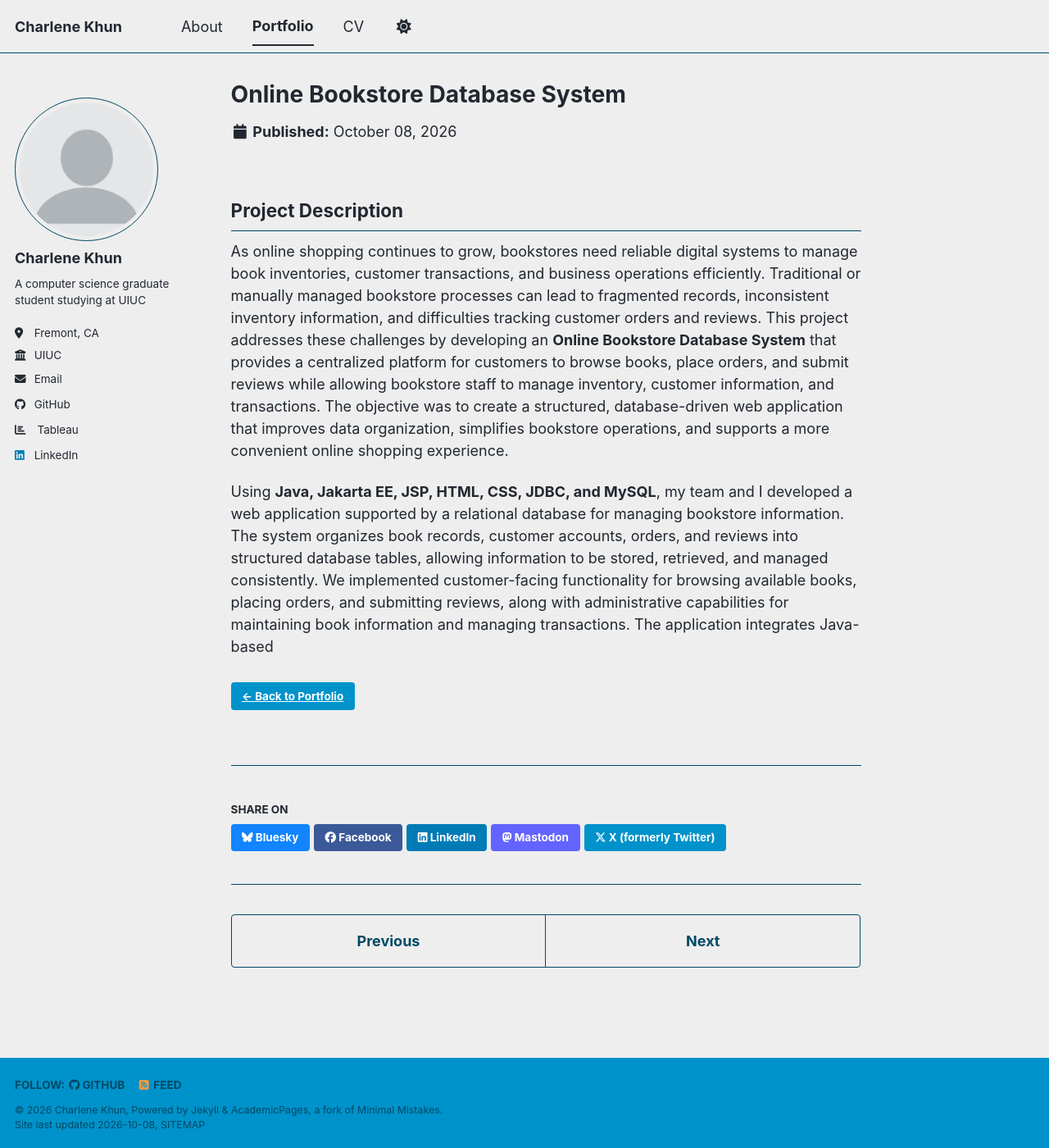
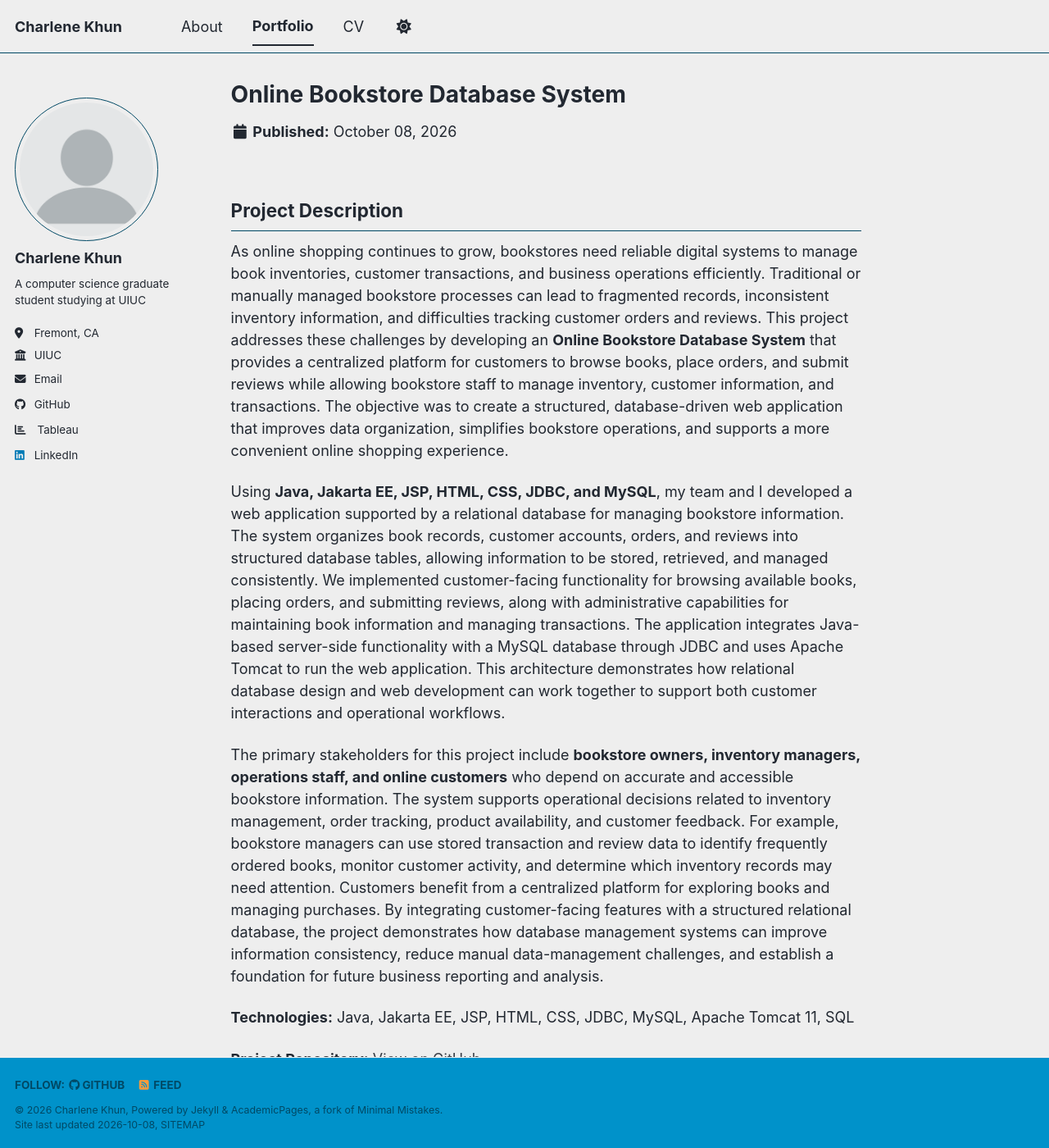
Before and after one commit to charlene-khun/charlene-khun.github.io, a Jekyll site: the page built from _portfolio/portfolio-6.md, in a window 1280 px wide and 1400 px high. Shown: the whole window at 82% size. Built offline with Jekyll 4.4.1, drawn with Linux system fonts in a browser that asks for light colours; a style sheet for code colours, icons or effects is not loaded.

Commit message:
Update portfolio-6.md

```diff
--- a/_portfolio/portfolio-6.md
+++ b/_portfolio/portfolio-6.md
@@ -10,4 +10,10 @@ header:
 
 As online shopping continues to grow, bookstores need reliable digital systems to manage book inventories, customer transactions, and business operations efficiently. Traditional or manually managed bookstore processes can lead to fragmented records, inconsistent inventory information, and difficulties tracking customer orders and reviews. This project addresses these challenges by developing an **Online Bookstore Database System** that provides a centralized platform for customers to browse books, place orders, and submit reviews while allowing bookstore staff to manage inventory, customer information, and transactions. The objective was to create a structured, database-driven web application that improves data organization, simplifies bookstore operations, and supports a more convenient online shopping experience.
 
-Using **Java, Jakarta EE, JSP, HTML, CSS, JDBC, and MySQL**, my team and I developed a web application supported by a relational database for managing bookstore information. The system organizes book records, customer accounts, orders, and reviews into structured database tables, allowing information to be stored, retrieved, and managed consistently. We implemented customer-facing functionality for browsing available books, placing orders, and submitting reviews, along with administrative capabilities for maintaining book information and managing transactions. The application integrates Java-based
+Using **Java, Jakarta EE, JSP, HTML, CSS, JDBC, and MySQL**, my team and I developed a web application supported by a relational database for managing bookstore information. The system organizes book records, customer accounts, orders, and reviews into structured database tables, allowing information to be stored, retrieved, and managed consistently. We implemented customer-facing functionality for browsing available books, placing orders, and submitting reviews, along with administrative capabilities for maintaining book information and managing transactions. The application integrates Java-based server-side functionality with a MySQL database through JDBC and uses Apache Tomcat to run the web application. This architecture demonstrates how relational database design and web development can work together to support both customer interactions and operational workflows.
+
+The primary stakeholders for this project include **bookstore owners, inventory managers, operations staff, and online customers** who depend on accurate and accessible bookstore information. The system supports operational decisions related to inventory management, order tracking, product availability, and customer feedback. For example, bookstore managers can use stored transaction and review data to identify frequently ordered books, monitor customer activity, and determine which inventory records may need attention. Customers benefit from a centralized platform for exploring books and managing purchases. By integrating customer-facing features with a structured relational database, the project demonstrates how database management systems can improve information consistency, reduce manual data-management challenges, and establish a foundation for future business reporting and analysis.
+
+**Technologies:** Java, Jakarta EE, JSP, HTML, CSS, JDBC, MySQL, Apache Tomcat 11, SQL
+
+**Project Repository:** [View on GitHub](https://github.com/charlene-khun/OnlineBookstoreDBMS)
```
